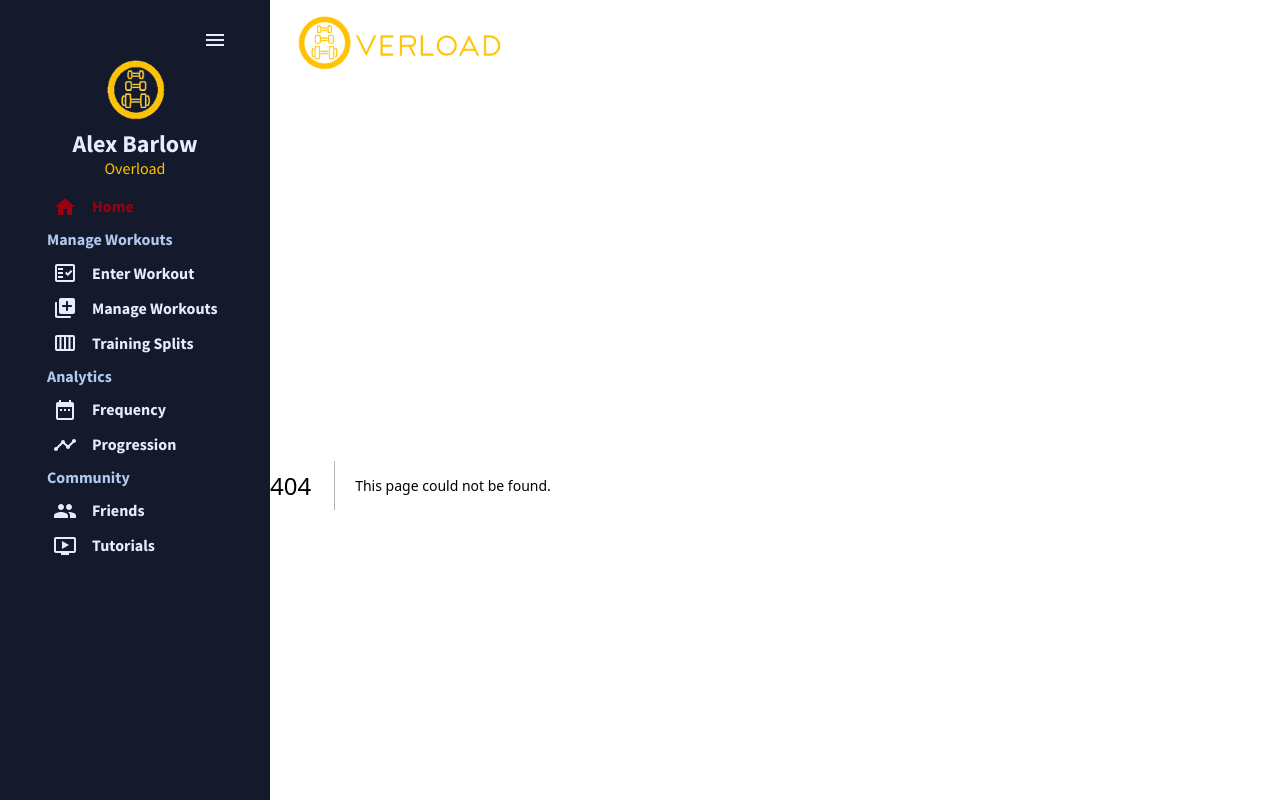
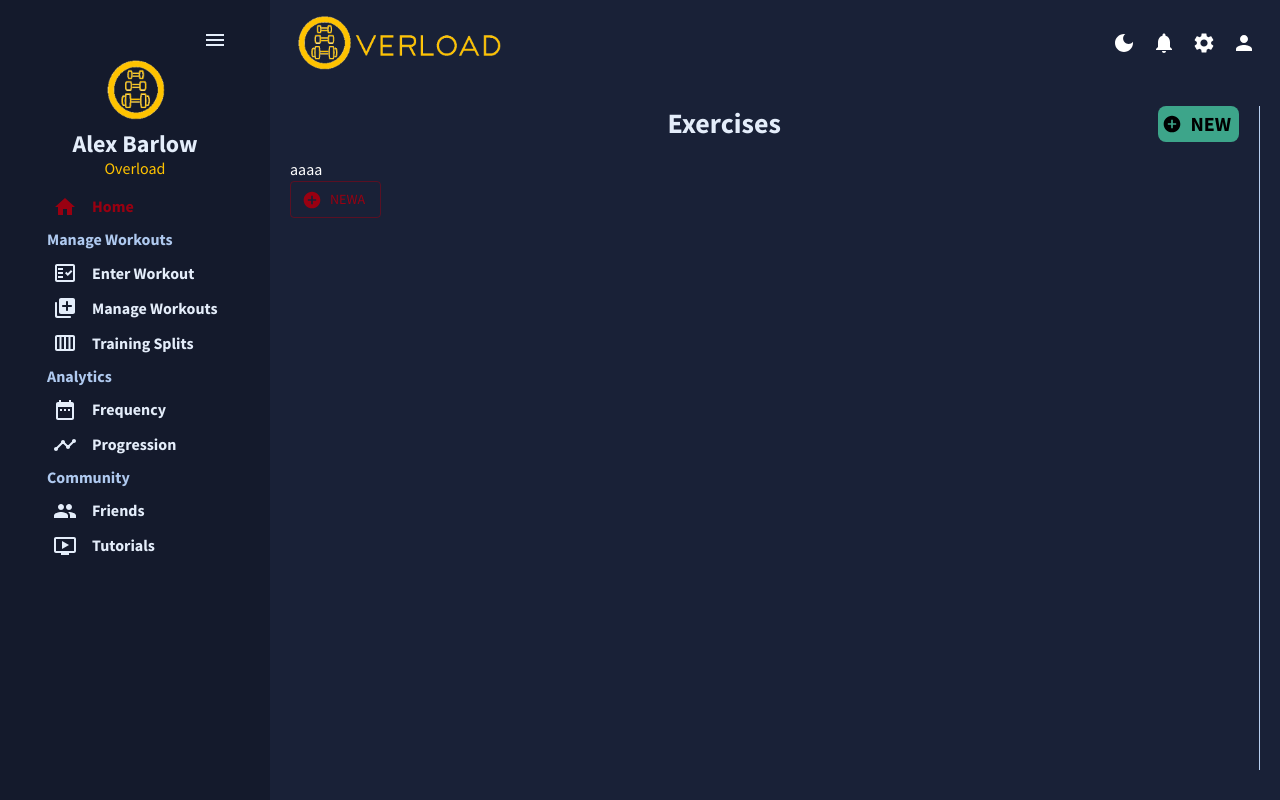
Before and after one commit to alexbarlow214/next-workout-frontend, a Next.js app: page /enterWorkout in a window 1280 px wide. Before the commit this address had no page. Built offline with nearby package versions, Linux system fonts and the light colour scheme.

Commit message:
add exercises, add sets in enter screen

```diff
--- a/src/components/SideBar.tsx
+++ b/src/components/SideBar.tsx
@@ -119,7 +119,7 @@
                         ) : (<Divider sx={{m: "5px 0 5px 0", bgcolor: colors.grey[300]}} />)}
                         <Item
                             title = "Enter Workout"
-                            to = "/"
+                            to = "/enterWorkout"
                             icon = {<FactCheckOutlinedIcon/>}
                             selected={selected}
                             setSelected={setSelected}
--- /dev/null
+++ b/src/pages/enterWorkout.tsx
@@ -0,0 +1,145 @@
+import { DataGrid } from "@mui/x-data-grid";
+import { tokens } from "../components/theme";
+import Exercises from "../components/Exercises";
+import { useForm } from "react-hook-form";
+import {
+  Box,
+  IconButton,
+  Typography,
+  useTheme,
+  Divider,
+  Checkbox,
+  Button,
+} from "@mui/material";
+import { useState, useEffect } from "react";
+// inputRef = react
+import Header from "../components/Header";
+import { mock } from "../components/mock";
+import FitnessCenterOutlinedIcon from "@mui/icons-material/FitnessCenterOutlined";
+import EditIcon from "@mui/icons-material/Edit";
+import DeleteIcon from "@mui/icons-material/Delete";
+import { borderColor } from "@mui/system";
+import AddCircleSharpIcon from '@mui/icons-material/AddCircleSharp';
+
+
+
+function addExercise(){
+  return (<Box><Typography>yo</Typography></Box>)
+}
+
+const ExerciseFields = (id,name) => {
+  const [sets, setSets] = useState([""])
+  return (<Box>
+          {sets.map((item) => (
+            <Typography>aaaa</Typography>
+          ))}
+          <Button
+            // flex="1"
+            // align="right"
+            // sx={{
+            //   color: "black",
+            //   backgroundColor: colors.greenAccent[600],
+            //   borderRadius: 2,
+            //   borderColor: colors.greenAccent[600],
+            //   typography: "h4",
+            //   fontWeight: "bold",
+            //   '&:hover': {
+            //     color: colors.greenAccent[600],
+            //     backgroundColor: "white",
+            //     borderColor:  colors.greenAccent[600]
+            //   },
+            // }}
+            startIcon={<AddCircleSharpIcon />}
+            onClick={() => {
+              setSets(sets.concat(""))
+            }}
+           variant="outlined"
+          >
+            Newa
+          </Button>
+        </Box>)
+}
+export default function enterWorkout(){
+
+  const theme = useTheme();
+  const colors = tokens(theme.palette.mode);
+
+  const alist = [{id: 'a', name: "aaaa"}]
+
+  const [exercises, setExercises] = useState(alist);
+
+    return(<Box m="20px" flex="1">
+    <Box display="flex" sx={{ flexDirection: "row" }}>
+      <Box
+        flex="1"
+        mr="20px"
+        height="83vh"
+        sx={{
+          "& .MuiDataGrid-root": { border: "none", fontSize: "1.25rem" },
+          "& .MuiDataGrid-cell": { border: "none" },
+          "& .name-column-cell": { border: "none", fontWeight: "bold" },
+          "& .MuiDataGrid-columnHeaders": {
+            backgroundColor: colors.primary[600],
+            borderBottom: "none",
+          },
+          "& .MuiDataGrid-footerContainer": {
+            borderTop: "none",
+            backgroundColor: colors.primary[600],
+          },
+        }}
+      >
+        <Box
+          flex="1"
+          display="flex"
+          sx={{ flexDirection: "row" }}
+          alignItems="center"
+          mb="15px"
+        >
+          <Typography
+            justifyContent="center"
+            flex="1"
+            align="center"
+            variant="h2"
+            color={colors.grey[100]}
+            fontWeight="bold"
+          >
+            Exercises
+          </Typography>
+          <Button
+            flex="1"
+            align="right"
+            sx={{
+              color: "black",
+              backgroundColor: colors.greenAccent[600],
+              borderRadius: 2,
+              borderColor: colors.greenAccent[600],
+              typography: "h4",
+              fontWeight: "bold",
+              '&:hover': {
+                color: colors.greenAccent[600],
+                backgroundColor: "white",
+                borderColor:  colors.greenAccent[600]
+              },
+            }}
+            startIcon={<AddCircleSharpIcon />}
+            onClick={() => {
+              setExercises(exercises.concat({id: 'a', name: "aaaa"}))
+            }}
+           // variant="outlined"
+          >
+            New
+          </Button>
+        </Box>
+        {exercises.map((item) => (
+          <ExerciseFields id={item.id} name ={item.name}/>
+      ))}
+      </Box>
+      <Divider
+        flexItem={true}
+        orientation="vertical"
+        flex="1"
+        sx={{ bgcolor: colors.grey[300] }}
+      />
+    </Box>
+
+  </Box>)}
```
Also changed, not shown: package.json (+11 -10 lines), 1 other file (tests, documents, lock files or other folders).
